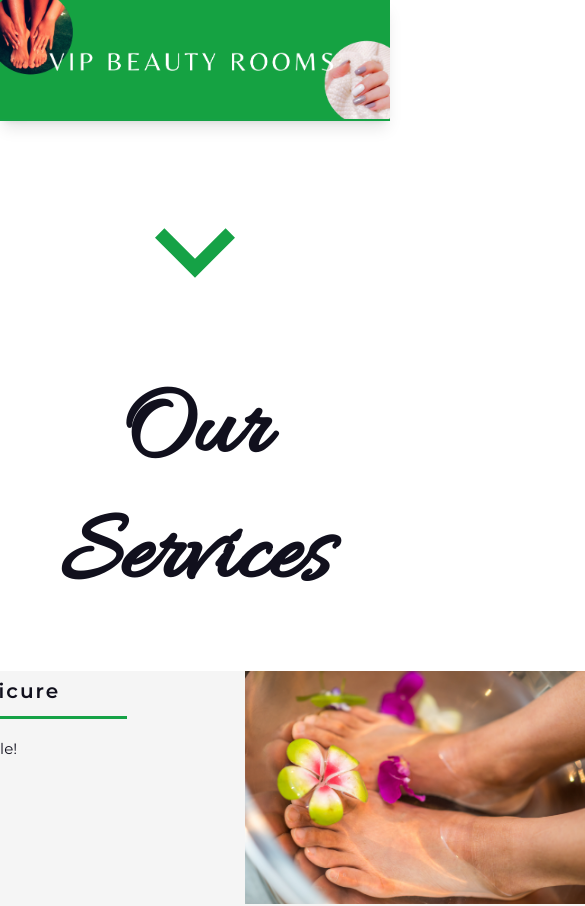
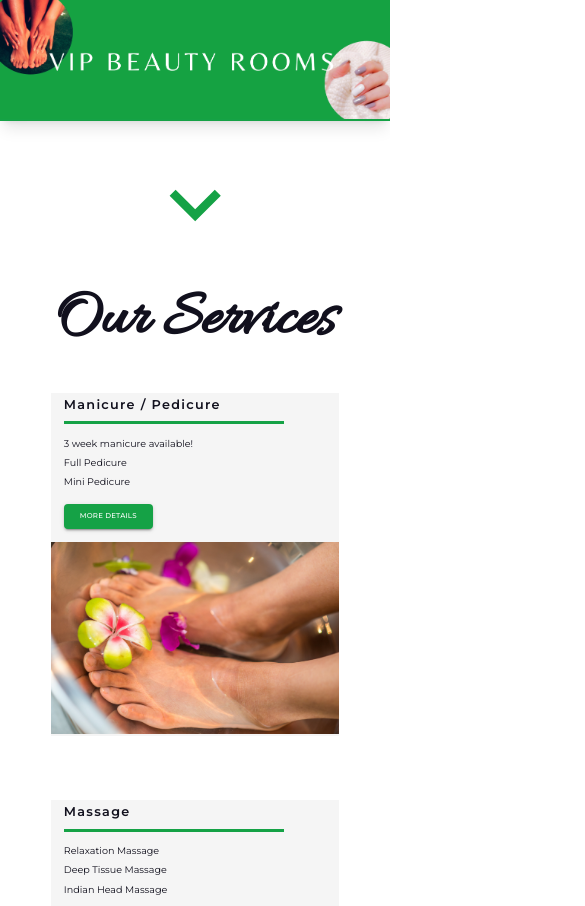
Before and after one commit to BrenoFischer/vip-beauty-rooms, a React (Create React App) app: page / in a window 390 px wide. Shown: the top 906 px of the page, 585 px wide, since content can reach past the window. Built offline with nearby package versions, Linux system fonts and the light colour scheme; a web font is replaced by a local one.

Commit message:
make more responsive design

```diff
--- a/src/components/footer/footer.component.js
+++ b/src/components/footer/footer.component.js
@@ -59,7 +59,16 @@ const Footer = () => {
                         />
                     </div>
                 </div>
-
+            </div>
+            <div className='footer__schedule-container'>
+                <h3 className='footer__schedule-title'>Opening hours</h3>
+                <ul className='footer__schedule-list'>
+                    <li className='footer__schedule-item'>Tuesday - 9am to 6pm</li>
+                    <li className='footer__schedule-item'>Wednesday - 9am to 6pm</li>
+                    <li className='footer__schedule-item'>Thursday - 9am to 6pm</li>
+                    <li className='footer__schedule-item'>Friday - 9am to 7pm</li>
+                    <li className='footer__schedule-item'>Saturday - 9am to 5pm</li>
+                </ul>
             </div>
         </footer>
     );
--- a/src/components/footer/footer.styles.scss
+++ b/src/components/footer/footer.styles.scss
@@ -1,4 +1,5 @@
 @import '../../sassStyles/variables';
+@import '../../sassStyles/mixins';
 
 .footer {
     width: 100%;
@@ -32,10 +33,30 @@
     &__section-links {
         display: flex;
         gap: 15rem;
+
+        @include respond(tab-port) {
+            display: flex;
+            flex-direction: column;
+            gap: 0;
+        }
+
+        @include respond(phone) {
+            display: flex;
+            flex-direction: column;
+            gap: 0;
+        }
     }
 
     &__section-double {
         margin-top: 1.6rem;
+
+        @include respond(tab-port) {
+            margin-top: 0;
+        }
+
+        @include respond(phone) {
+            margin-top: 0;
+        }
     }
 
     &__section-title {
@@ -44,12 +65,50 @@
         font-family: "Montserrat", "sans-serif";
         letter-spacing: 0.2rem;
     }
+
+    &__schedule-container {
+        position: absolute;
+        top: 3rem;
+        right: 5%;
+
+        @include respond(tab-port) {
+            top: 30%;
+        }
+
+        @include respond(phone) {
+            top: 30%;
+        }
+    }
+
+    &__schedule-title {
+        color: #f1997e;
+        font-size: 2.5rem;
+        font-family: "Montserrat", "sans-serif";
+        letter-spacing: 0.2rem;
+        margin-bottom: 1.5rem;
+    }
+
+    &__schedule-list {
+        list-style-type: none;
+    }
+
+    &__schedule-item {
+        color: #fff;
+        font-family: "Montserrat", "sans-serid";
+        font-weight: 400;
+        font-size: 1.8rem;
+        margin-top: 1rem;
+    }
 }
 
 .footer-item {
     display: flex;
     align-items: center;
     margin-top: 0.5rem;
+
+    @include respond(phone) {
+        margin-top: 0;
+    }
 
     &__title {
         color: #fff;
--- a/src/components/header/header.styles.scss
+++ b/src/components/header/header.styles.scss
@@ -12,5 +12,4 @@
     max-height: $header-height;
     object-fit: cover;
     object-position: center;
-    cursor: pointer;
 }
--- a/src/components/navItem/navItem.styles.scss
+++ b/src/components/navItem/navItem.styles.scss
@@ -1,4 +1,5 @@
 @import '../../sassStyles/variables';
+@import '../../sassStyles/mixins';
 
 .nav__item {
     width: $list-items-width;
@@ -8,11 +9,22 @@
     margin: 5rem 0;
     padding-left: 2rem;
 
+    @include respond(phone) {
+        width: $list-item-width-small-phone;
+        flex-direction: column;
+        padding-left: 0;
+    }
+
     &-left-container {
         width: 50%;
         display: flex;
         flex-direction: column;
         justify-content: space-between;
+
+        @include respond(phone) {
+            width: 100%;
+            padding-left: 2rem;
+        }
     }
 
     &-text-container {
@@ -38,6 +50,10 @@
     &-button-container {
         margin-bottom: 2rem;
         text-align: left;
+
+        @include respond(phone) {
+            margin: 2rem 0;
+        }
     }
 
     &-image {
@@ -46,6 +62,10 @@
         object-fit: cover;
         object-position: center;
         cursor: pointer;
+
+        @include respond(phone) {
+            max-width: none;
+        }
     }
 
     &-details {
--- a/src/index.js
+++ b/src/index.js
@@ -1,7 +1,7 @@
 import React from 'react';
 import ReactDOM from 'react-dom/client';
 import { BrowserRouter } from 'react-router-dom';
-import './index.css';
+import './index.scss';
 import App from './App';
 import ScrollToTop from './utils/ScrollToTop';
 import reportWebVitals from './reportWebVitals';
--- a/src/index.css
+++ b/src/index.scss
@@ -1,3 +1,5 @@
+@import "sassStyles/mixins";
+
 * {
   margin: 0;
   padding: 0;
@@ -19,6 +21,22 @@ body {
 
 html {
   font-size: 62.5%;
+
+  @include respond(tab-land) {
+    font-size: 56.25%;
+  }
+
+  @include respond(tab-port) {
+    font-size: 50%;
+  }
+
+  @include respond(phone) {
+    font-size: 40%;
+  }
+
+  @include respond(big-desk) {
+    font-size: 75%;
+  }
 }
 
 code {
--- a/src/routes/details/details.component.js
+++ b/src/routes/details/details.component.js
@@ -20,7 +20,8 @@ const Details = () => {
                     <h1 className='details__item-title'>{service}</h1>
                 </div>
                 {details.map((detailText) => {
-                    return(<p>{detailText}</p>);
+                    if(detailText === '_') return (<p>&nbsp;</p>);
+                    return (<p>{detailText}</p>);
                 })}
                 <div className='details__item-button-container'>
                     <Link to='/'>
--- a/src/routes/navigation/navigation.component.js
+++ b/src/routes/navigation/navigation.component.js
@@ -1,6 +1,5 @@
 import NavItem from '../../components/navItem/navItem.component';
 
-import ManicurePhoto from '../../assets/manicure.jpg';
 import PedicurePhoto from '../../assets/pedicure.jpg';
 import MassagePhoto from '../../assets/massage.jpg';
 import EyelashPhoto from '../../assets/eyelash.jpg';
@@ -9,11 +8,11 @@ import GelnailsPhoto from '../../assets/gel-nails.jpg';
 import './navigation.styles.scss';
 
 function Navigation() {
-  const manicureDetailsText = ['Large selections of colours available', 'Three week manicure on feet or fingers', 'Sit back relax and enjoy some quality you time', '.', '.', 'Full Pedicure - 55 mins', 'Relax soak feet - foot rub / Remove hard skin on feet', 'Foot Massage + Polish - 3 week polish', 'Time Period 55/60 mins Price €39.00', ' .', 'Mini Pedicure - €19.00 Time Period 25/30 mins', 'Relax - soak feet in foot spa', 'Mini foot massage and regular polish', '.','(087) 750 8097 for appointment', 'Tuesday to Thursday 9am to 6pm', 'Friday 9am to 7pm', 'Saturday 9am to 5pm'];
-  const massageDetailsText = ['Large selections of Massage', 'Male/Female clients', 'Candle life room', 'Relaxation Music ', 'Full body / Half body massage', 'Relaxation Massage / Deep Tissue Massage / Indian Head Massage', '.', '60mins Massage €55.00', '45mins Massage €40.00', '30min Massage €30.00', '(087) 750 8097 for appointment', 'Tuesday to Thursday 9am to 6pm', 'Friday 9am to 7pm', 'Saturday 9am to 5pm'];
-  const eyeDetailsText = ['Eye Lash', 'Eyebrow tint', 'Selections of tints available!', '.', '(087) 750 8097 for appointment', 'Tuesday to Thursday 9am to 6pm', 'Friday 9am to 7pm', 'Saturday 9am to 5pm'];
-  const gelDetailsText = ['Large selection of colours available', 'Refill gel or full set gel', 'Ring to book appointment', 'Walk Inn more than welcome', '.', '(087) 750 8097 for appointment', 'Tuesday to Thursday 9am to 6pm', 'Friday 9am to 7pm', 'Saturday 9am to 5pm'];
-  const spaDetialsText = ['1/2 Day Spa Package', 'Full day Spa Package', '.', '1/2 Day Spa - €79.00', 'Full Day Spa - €120.00', '.', '1/2 Day - Gel nails + mini pedicure + 20min massage', '2 hours 10 mins - Total: €79.00', '.', 'Full Day Spa Package - Time Period 3 hours 10 mins - Cost €120.00', 'Treatment full body massage, gel nails, full pedicure, facial or hair blow dry', '.', '(087) 750 8097 for appointment', 'Tuesday to Thursday 9am to 6pm', 'Friday 9am to 7pm', 'Saturday 9am to 5pm']
+  const manicureDetailsText = ['Large selections of colours available', 'Three week manicure on feet or fingers', 'Sit back relax and enjoy some quality you time', '_', '_', 'Full Pedicure - 55 mins', 'Relax soak feet - foot rub / Remove hard skin on feet', 'Foot Massage + Polish - 3 week polish', 'Time Period 55/60 mins Price €39.00', '_', 'Mini Pedicure - €19.00 Time Period 25/30 mins', 'Relax - soak feet in foot spa', 'Mini foot massage and regular polish', '_','(087) 750 8097 for appointment', 'Tuesday to Thursday 9am to 6pm', 'Friday 9am to 7pm', 'Saturday 9am to 5pm'];
+  const massageDetailsText = ['Large selections of Massage', 'Male/Female clients', 'Candle life room', 'Relaxation Music ', 'Full body / Half body massage', 'Relaxation Massage / Deep Tissue Massage / Indian Head Massage', '_', '60mins Massage €55.00', '45mins Massage €40.00', '30min Massage €30.00', '_', '(087) 750 8097 for appointment', 'Tuesday to Thursday 9am to 6pm', 'Friday 9am to 7pm', 'Saturday 9am to 5pm'];
+  const eyeDetailsText = ['Eye Lash', 'Eyebrow tint', 'Selections of tints available!', '_', '(087) 750 8097 for appointment', 'Tuesday to Thursday 9am to 6pm', 'Friday 9am to 7pm', 'Saturday 9am to 5pm'];
+  const gelDetailsText = ['Large selection of colours available', 'Refill gel or full set gel', 'Ring to book appointment', 'Walk Inn more than welcome', '_', '(087) 750 8097 for appointment', 'Tuesday to Thursday 9am to 6pm', 'Friday 9am to 7pm', 'Saturday 9am to 5pm'];
+  const spaDetialsText = ['1/2 Day Spa Package', 'Full day Spa Package', '_', '1/2 Day Spa - €79.00', 'Full Day Spa - €120.00', '_', '1/2 Day - Gel nails + mini pedicure + 20min massage', '2 hours 10 mins - Total: €79.00', '_', 'Full Day Spa Package - Time Period 3 hours 10 mins - Cost €120.00', 'Treatment full body massage, gel nails, full pedicure, facial or hair blow dry', '_', '(087) 750 8097 for appointment', 'Tuesday to Thursday 9am to 6pm', 'Friday 9am to 7pm', 'Saturday 9am to 5pm']
 
   return (
     <>
--- /dev/null
+++ b/src/sassStyles/_mixins.scss
@@ -0,0 +1,31 @@
+//Media query manager
+/*
+Ranges:
+    0 - 600px: Phone
+    600 - 900px: Tablet portrait
+    900 - 1200px: tablet landscape
+    1200 - 1800px: normal styles
+    1800px+: big desktop
+*/
+
+/*
+$breakpoint args:
+    - phone
+    - tab-port
+    - tab-land
+    - big-desk
+*/
+@mixin respond($breakpoint) {
+    @if $breakpoint == phone {
+        @media (max-width: 37.5em) { @content }; //600px
+    }
+    @if $breakpoint == tab-port {
+        @media (max-width: 56.25em) { @content }; //900px
+    }
+    @if $breakpoint == tab-land {
+        @media (max-width: 75em) { @content }; //1200px
+    }
+    @if $breakpoint == big-desk {
+        @media (min-width: 112.5em) { @content }; //1800px
+    }
+}
--- a/src/sassStyles/_variables.scss
+++ b/src/sassStyles/_variables.scss
@@ -11,12 +11,13 @@ $header-height: 35rem;
 
 //Services list items
 $navbar-width: 24rem;
-$list-items-width: 80rem;
+$list-items-width: 70rem;
+$list-item-width-small-phone: 45rem;
 $list-items-height: 15rem;
 $list-items-margin: 6rem;
 $list-items-font-size: 2rem;
 $img-height: 25rem;
-$img-width: 35rem;
+$img-width: 40rem;
 
 //Details item
 $details-item-width: 40rem;
```
